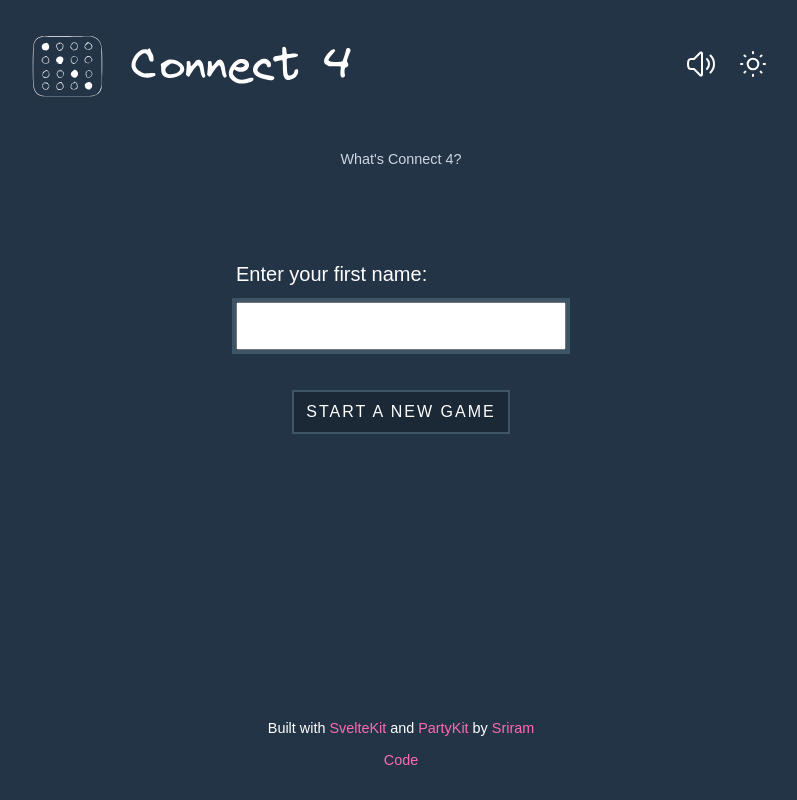
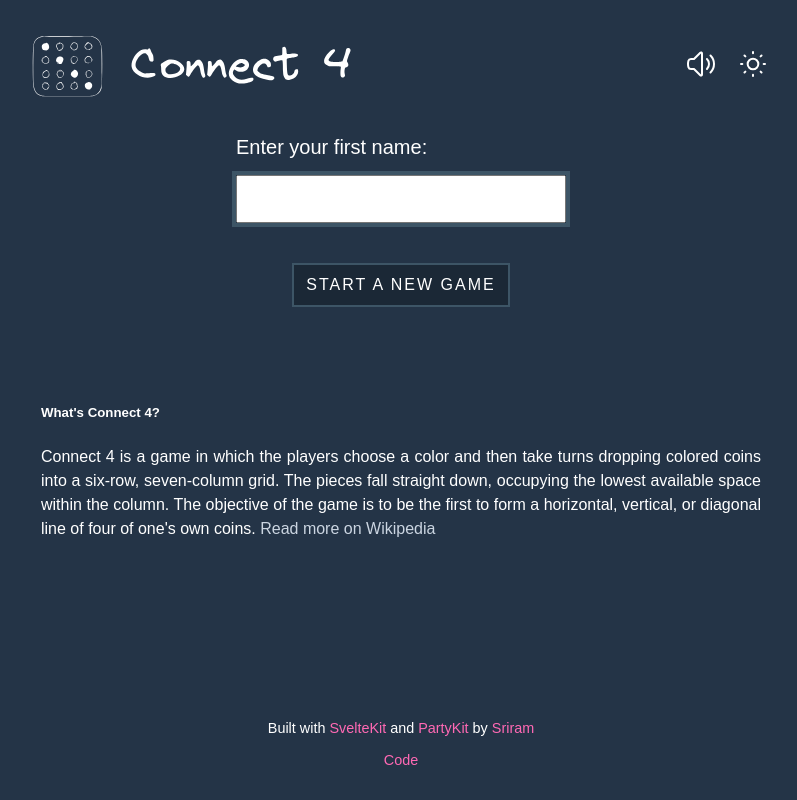
Before and after one commit to tsriram/connect4, a SvelteKit app: page / in a window 1280 px wide. Shown: the whole page, without its empty margins (239-1036 px from the left). Built offline with nearby package versions, Linux system fonts and the light colour scheme; no server answers.

Commit message:
add a little description about the game
it is ugly, but helps. I guess.

```diff
--- a/src/routes/+page.svelte
+++ b/src/routes/+page.svelte
@@ -9,22 +9,31 @@
 
 <DocumentTitle title="Home" />
 <div>
-  <p class="help-text">
-    <a
-      href="https://en.wikipedia.org/wiki/Connect_Four"
-      rel="noopener"
-      target="_blank"
-      aria-label="Link to Wikipedia page on Connect 4 game">What's Connect 4?</a
-    >
-  </p>
   <GameForm type={GameFormType.START} storedUserName={data.username} />
+  <div class="help-text">
+    <h5>What's Connect 4?</h5>
+    <p>
+      <span>
+        Connect 4 is a game in which the players choose a color and then take turns dropping colored
+        coins into a six-row, seven-column grid. The pieces fall straight down, occupying the lowest
+        available space within the column. The objective of the game is to be the first to form a
+        horizontal, vertical, or diagonal line of four of one's own coins.
+      </span>
+      <a
+        href="https://en.wikipedia.org/wiki/Connect_Four"
+        rel="noopener"
+        target="_blank"
+        aria-label="Link to Wikipedia page on Connect 4 game">Read more on Wikipedia</a
+      >
+    </p>
+  </div>
 </div>
 
 <style>
   .help-text {
-    font-size: 90%;
-    text-align: center;
-    margin-bottom: 6rem;
+    line-height: 1.5;
+    text-align: justify;
+    margin-top: 6rem;
   }
 
   .help-text a {
```
